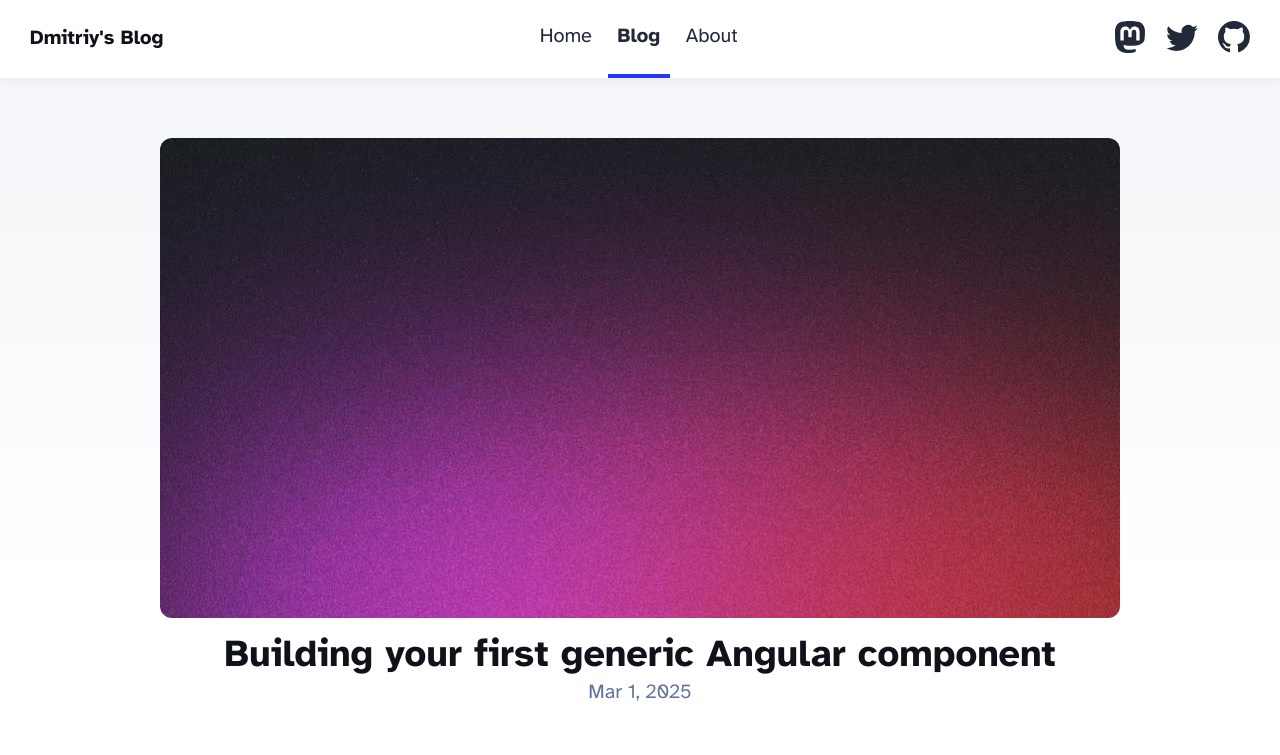
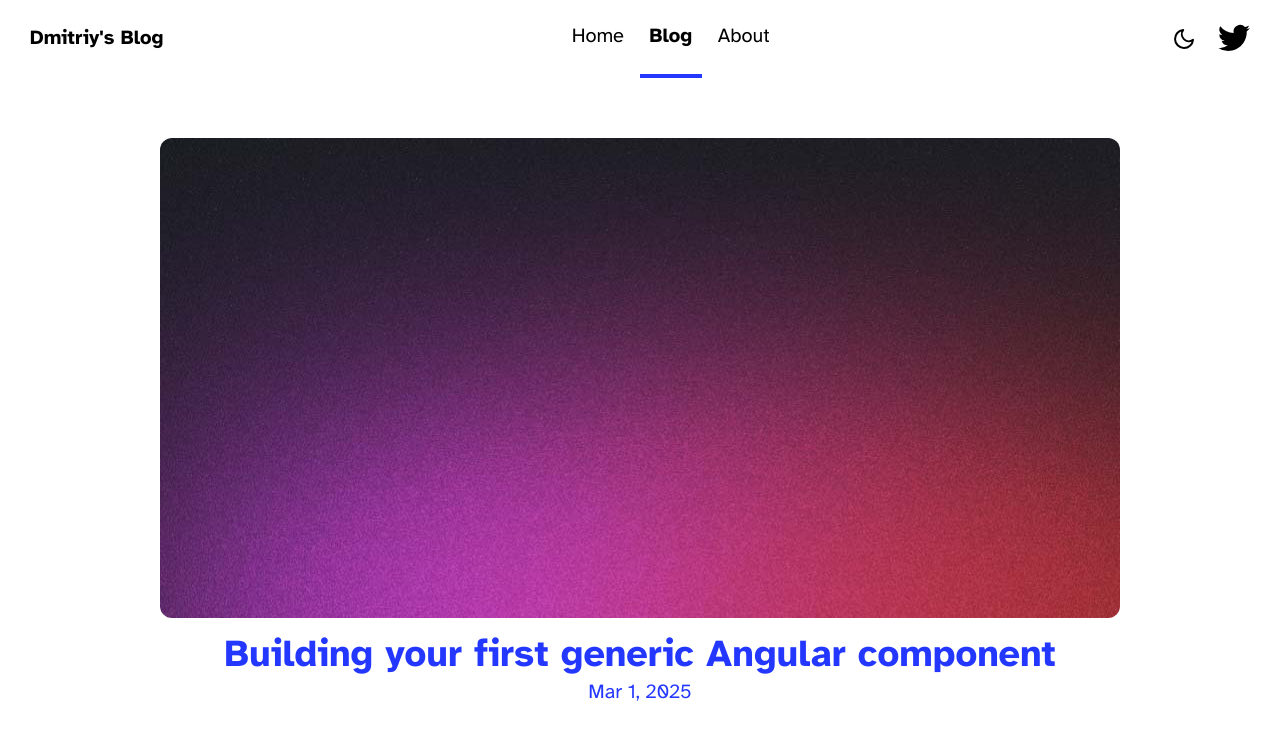
Before and after one commit to dmmishchenko/dmmishchenko.github.io, an Astro site: page /blog in a window 1280 px wide. Shown: the top 755 px of the page. Built offline with nearby package versions, Linux system fonts and the light colour scheme; Astro itself is replaced by a stand-in of ours.

Commit message:
Add dark mode theme toggle and update color scheme

```diff
--- a/src/components/Header.astro
+++ b/src/components/Header.astro
@@ -1,6 +1,6 @@
 ---
-import HeaderLink from './HeaderLink.astro';
-import { SITE_TITLE } from '../consts';
+import HeaderLink from "./HeaderLink.astro";
+import { SITE_TITLE } from "../consts";
 ---
 
 <header>
@@ -12,42 +12,41 @@
       <HeaderLink href="/about">About</HeaderLink>
     </div>
     <div class="social-links">
-			<a href="https://m.webtoo.ls/@astro" target="_blank">
-				<span class="sr-only">Follow Astro on Mastodon</span>
-				<svg viewBox="0 0 16 16" aria-hidden="true" width="32" height="32"
-					><path
-						fill="currentColor"
-						d="M11.19 12.195c2.016-.24 3.77-1.475 3.99-2.603.348-1.778.32-4.339.32-4.339 0-3.47-2.286-4.488-2.286-4.488C12.062.238 10.083.017 8.027 0h-.05C5.92.017 3.942.238 2.79.765c0 0-2.285 1.017-2.285 4.488l-.002.662c-.004.64-.007 1.35.011 2.091.083 3.394.626 6.74 3.78 7.57 1.454.383 2.703.463 3.709.408 1.823-.1 2.847-.647 2.847-.647l-.06-1.317s-1.303.41-2.767.36c-1.45-.05-2.98-.156-3.215-1.928a3.614 3.614 0 0 1-.033-.496s1.424.346 3.228.428c1.103.05 2.137-.064 3.188-.189zm1.613-2.47H11.13v-4.08c0-.859-.364-1.295-1.091-1.295-.804 0-1.207.517-1.207 1.541v2.233H7.168V5.89c0-1.024-.403-1.541-1.207-1.541-.727 0-1.091.436-1.091 1.296v4.079H3.197V5.522c0-.859.22-1.541.66-2.046.456-.505 1.052-.764 1.793-.764.856 0 1.504.328 1.933.983L8 4.39l.417-.695c.429-.655 1.077-.983 1.934-.983.74 0 1.336.259 1.791.764.442.505.661 1.187.661 2.046v4.203z"
-					></path></svg
-				>
-			</a>
-			<a href="https://twitter.com/astrodotbuild" target="_blank">
-				<span class="sr-only">Follow Astro on Twitter</span>
-				<svg viewBox="0 0 16 16" aria-hidden="true" width="32" height="32"
-					><path
+      <button id="theme-toggle" class="theme-toggle" aria-label="Toggle theme">
+        <svg class="sun-icon" xmlns="http://www.w3.org/2000/svg" width="24" height="24" viewBox="0 0 24 24" fill="none" stroke="currentColor" stroke-width="2" stroke-linecap="round" stroke-linejoin="round">
+          <circle cx="12" cy="12" r="5"></circle>
+          <line x1="12" y1="1" x2="12" y2="3"></line>
+          <line x1="12" y1="21" x2="12" y2="23"></line>
+          <line x1="4.22" y1="4.22" x2="5.64" y2="5.64"></line>
+          <line x1="18.36" y1="18.36" x2="19.78" y2="19.78"></line>
+          <line x1="1" y1="12" x2="3" y2="12"></line>
+          <line x1="21" y1="12" x2="23" y2="12"></line>
+          <line x1="4.22" y1="19.78" x2="5.64" y2="18.36"></line>
+          <line x1="18.36" y1="5.64" x2="19.78" y2="4.22"></line>
+        </svg>
+        <svg class="moon-icon" xmlns="http://www.w3.org/2000/svg" width="24" height="24" viewBox="0 0 24 24" fill="none" stroke="currentColor" stroke-width="2" stroke-linecap="round" stroke-linejoin="round">
+          <path d="M21 12.79A9 9 0 1 1 11.21 3 7 7 0 0 0 21 12.79z"></path>
+        </svg>
+      </button>
+      <a href="https://x.com/dmmishchenko" target="_blank">
+        <span class="sr-only">Follow Me on Twitter</span>
+        <svg viewBox="0 0 16 16" aria-hidden="true" width="32" height="32">
+          <path
             fill="currentColor"
             d="M5.026 15c6.038 0 9.341-5.003 9.341-9.334 0-.14 0-.282-.006-.422A6.685 6.685 0 0 0 16 3.542a6.658 6.658 0 0 1-1.889.518 3.301 3.301 0 0 0 1.447-1.817 6.533 6.533 0 0 1-2.087.793A3.286 3.286 0 0 0 7.875 6.03a9.325 9.325 0 0 1-6.767-3.429 3.289 3.289 0 0 0 1.018 4.382A3.323 3.323 0 0 1 .64 6.575v.045a3.288 3.288 0 0 0 2.632 3.218 3.203 3.203 0 0 1-.865.115 3.23 3.23 0 0 1-.614-.057 3.283 3.283 0 0 0 3.067 2.277A6.588 6.588 0 0 1 .78 13.58a6.32 6.32 0 0 1-.78-.045A9.344 9.344 0 0 0 5.026 15z"
-					></path></svg
-				>
-			</a>
-			<a href="https://github.com/withastro/astro" target="_blank">
-				<span class="sr-only">Go to Astro's GitHub repo</span>
-				<svg viewBox="0 0 16 16" aria-hidden="true" width="32" height="32"
-					><path
-						fill="currentColor"
-						d="M8 0C3.58 0 0 3.58 0 8c0 3.54 2.29 6.53 5.47 7.59.4.07.55-.17.55-.38 0-.19-.01-.82-.01-1.49-2.01.37-2.53-.49-2.69-.94-.09-.23-.48-.94-.82-1.13-.28-.15-.68-.52-.01-.53.63-.01 1.08.58 1.23.82.72 1.21 1.87.87 2.33.66.07-.52.28-.87.51-1.07-1.78-.2-3.64-.89-3.64-3.95 0-.87.31-1.59.82-2.15-.08-.2-.36-1.02.08-2.12 0 0 .67-.21 2.2.82.64-.18 1.32-.27 2-.27.68 0 1.36.09 2 .27 1.53-1.04 2.2-.82 2.2-.82.44 1.1.16 1.92.08 2.12.51.56.82 1.27.82 2.15 0 3.07-1.87 3.75-3.65 3.95.29.25.54.73.54 1.48 0 1.07-.01 1.93-.01 2.2 0 .21.15.46.55.38A8.012 8.012 0 0 0 16 8c0-4.42-3.58-8-8-8z"
-					></path></svg
-				>
+          ></path>
+        </svg>
       </a>
     </div>
   </nav>
 </header>
+
 <style>
   header {
     margin: 0;
     padding: 0 1em;
-		background: white;
-		box-shadow: 0 2px 8px rgba(var(--black), 5%);
+    background: var(--gray-gradient);
+    box-shadow: var(--box-shadow);
   }
   h2 {
     margin: 0;
@@ -65,7 +64,7 @@
   }
   nav a {
     padding: 1em 0.5em;
-		color: var(--black);
+    color: rgb(var(--black));
     border-bottom: 4px solid transparent;
     text-decoration: none;
   }
@@ -76,10 +75,86 @@
   .social-links,
   .social-links a {
     display: flex;
+    align-items: center;
+    gap: 0.5rem;
   }
+
+  .theme-toggle {
+    padding: 0;
+    background: none;
+    border: none;
+    cursor: pointer;
+    color: rgb(var(--black));
+    width: 32px;
+    height: 32px;
+    display: flex;
+    align-items: center;
+    justify-content: center;
+  }
+
+  .theme-toggle:hover {
+    color: var(--accent);
+  }
+
+  .sun-icon,
+  .moon-icon {
+    width: 24px;
+    height: 24px;
+  }
+
+  @media (prefers-color-scheme: dark) {
+    .sun-icon {
+      display: block;
+    }
+    .moon-icon {
+      display: none;
+    }
+  }
+
+  @media (prefers-color-scheme: light) {
+    .sun-icon {
+      display: none;
+    }
+    .moon-icon {
+      display: block;
+    }
+  }
+
   @media (max-width: 720px) {
     .social-links {
       display: none;
     }
   }
 </style>
+
+<script>
+  // Check if the browser supports color-scheme
+  const prefersColorScheme = window.matchMedia('(prefers-color-scheme: dark)');
+  let isDarkMode = prefersColorScheme.matches;
+
+  // Function to toggle icons based on color scheme
+  const toggleIcons = (isDark: boolean) => {
+    const sunIcon = document.querySelector('.sun-icon') as HTMLElement;
+    const moonIcon = document.querySelector('.moon-icon') as HTMLElement;
+    if (sunIcon && moonIcon) {
+      sunIcon.style.display = isDark ? 'block' : 'none';
+      moonIcon.style.display = isDark ? 'none' : 'block';
+    }
+  };
+
+  // Listen for system color scheme changes
+  prefersColorScheme.addEventListener('change', (e) => {
+    isDarkMode = e.matches;
+    toggleIcons(isDarkMode);
+  });
+
+  // Handle manual theme toggle
+  document.getElementById('theme-toggle')?.addEventListener('click', () => {
+    isDarkMode = !isDarkMode;
+    document.documentElement.style.colorScheme = isDarkMode ? 'dark' : 'light';
+    toggleIcons(isDarkMode);
+  });
+
+  // Initial state
+  toggleIcons(isDarkMode);
+</script>
--- a/src/styles/global.css
+++ b/src/styles/global.css
@@ -5,16 +5,37 @@
  */
 
 :root {
-  --accent: #2337ff;
-  --accent-dark: #000d8a;
-  --black: 15, 18, 25;
-  --gray: 96, 115, 159;
-  --gray-light: 229, 233, 240;
-  --gray-dark: 34, 41, 57;
-  --gray-gradient: rgba(var(--gray-light), 50%), #fff;
-  --box-shadow: 0 2px 6px rgba(var(--gray), 25%),
-    0 8px 24px rgba(var(--gray), 33%), 0 16px 32px rgba(var(--gray), 33%);
+  color-scheme: light dark;
+  --accent: light-dark(#2337ff, #7c89ff);
+  --accent-dark: light-dark(#000d8a, #5b6aff);
+  --black-raw: light-dark(rgb(15, 18, 25), rgb(255, 255, 255));
+  --black: light-dark(15, 18, 25, 255, 255, 255);
+  --gray: light-dark(96, 115, 159, 171, 178, 191);
+  --gray-light: light-dark(229, 233, 240, 38, 42, 51);
+  --gray-dark: light-dark(34, 41, 57, 229, 233, 240);
+  --background: light-dark(#fff, #1a1b26);
+  --gray-gradient: light-dark(
+    linear-gradient(rgba(229, 233, 240, 0.5), #fff),
+    linear-gradient(rgba(38, 42, 51, 0.5), #1a1b26)
+  );
+  --box-shadow: light-dark(
+    0 2px 6px rgba(96, 115, 159, 0.25),
+    0 2px 6px rgba(0, 0, 0, 0.4)
+  );
 }
+
+[data-theme="dark"] {
+  --accent: #7c89ff;
+  --accent-dark: #5b6aff;
+  --black: 255, 255, 255;
+  --gray: 171, 178, 191;
+  --gray-light: 38, 42, 51;
+  --gray-dark: 229, 233, 240;
+  --gray-gradient: rgba(var(--gray-light), 50%), #1a1b26;
+  --box-shadow: 0 2px 6px rgba(0, 0, 0, 0.4),
+    0 8px 24px rgba(0, 0, 0, 0.2), 0 16px 32px rgba(0, 0, 0, 0.2);
+}
+
 @font-face {
   font-family: "Atkinson";
   src: url("/fonts/atkinson-regular.woff") format("woff");
@@ -34,7 +55,7 @@
   margin: 0;
   padding: 0;
   text-align: left;
-  background: linear-gradient(var(--gray-gradient)) no-repeat;
+  background: var(--gray-gradient) no-repeat;
   background-size: 100% 600px;
   word-wrap: break-word;
   overflow-wrap: break-word;
@@ -44,6 +65,7 @@
   min-height: 100dvh;
   display: flex;
   flex-direction: column;
+  transition: color 0.3s ease, background-color 0.3s ease;
 }
 main {
   width: 720px;
```
Lines whose indentation alone changed are shown as unchanged.
